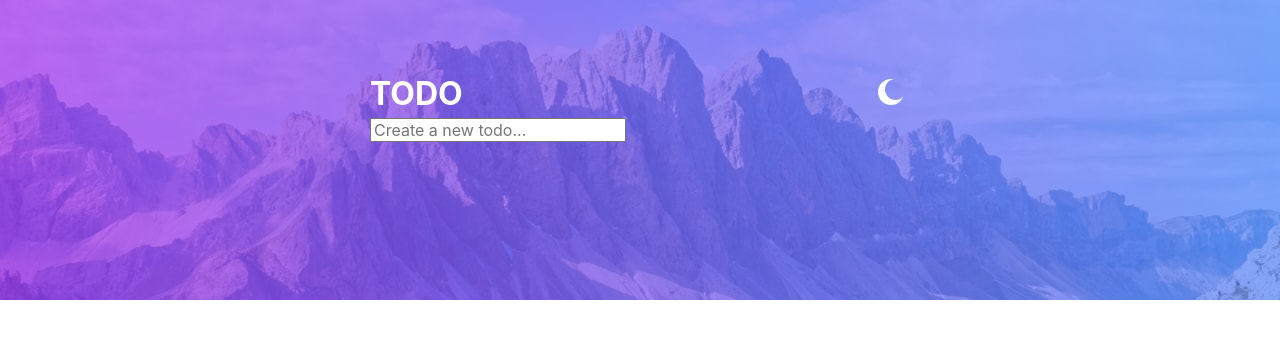
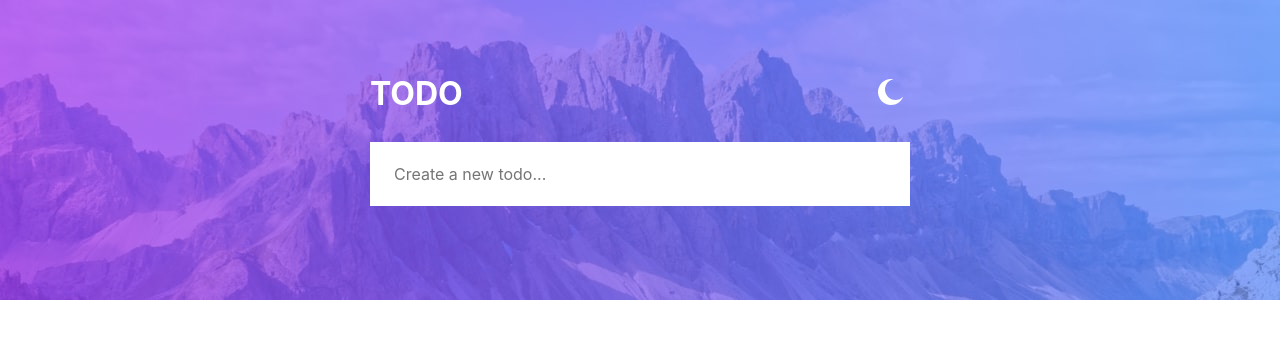
Before and after one commit to zowieerickson/todo-app, a React (Vite) app: page / in a window 1280 px wide. Shown: the top 338 px of the page. Built offline with nearby package versions, Linux system fonts and the light colour scheme.

Commit message:
Update text input styling and focus state

```diff
--- /dev/null
+++ b/src/components/AddTodo/AddTodo.module.css
@@ -0,0 +1,13 @@
+.addTodo {
+    width: 100%;
+    height: 64px;
+    margin-top: 24px;
+    padding: 20px 24px;
+    background-color: #fff;
+    color: #9495A5;
+    border: none;
+}
+
+.addTodo:focus {
+    color: #393A4B;
+}
--- a/src/components/AddTodo/AddTodo.tsx
+++ b/src/components/AddTodo/AddTodo.tsx
@@ -1,4 +1,5 @@
 import React, {useState} from "react";
+import styles from "./AddTodo.module.css";
 
 const AddTodo: React.FC = () => {
 
@@ -6,6 +7,7 @@ const AddTodo: React.FC = () => {
     return (
         <form aria-label="Create a new todo">
             <input
+                className={styles.addTodo}
                 type="text"
                 placeholder="Create a new todo..."
                 aria-label="Task description"
```
